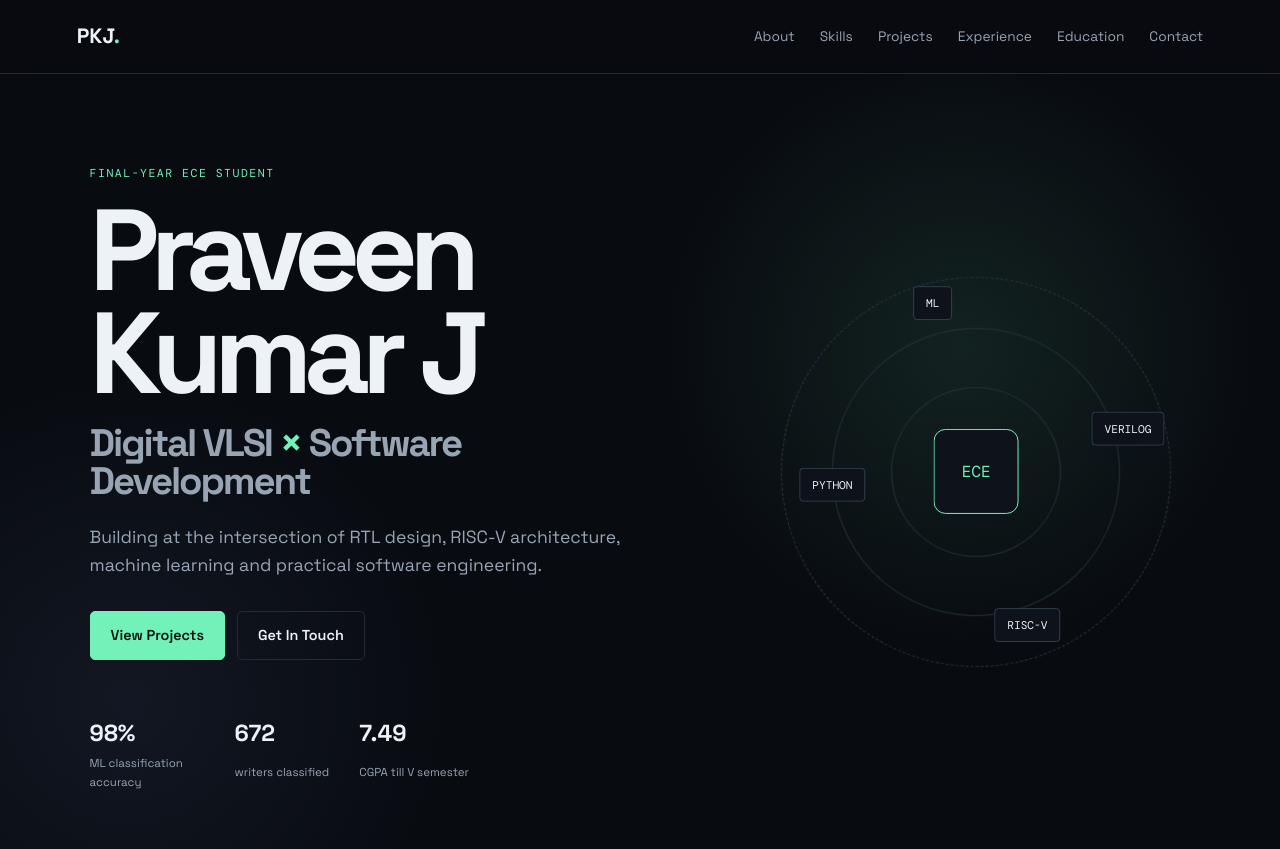
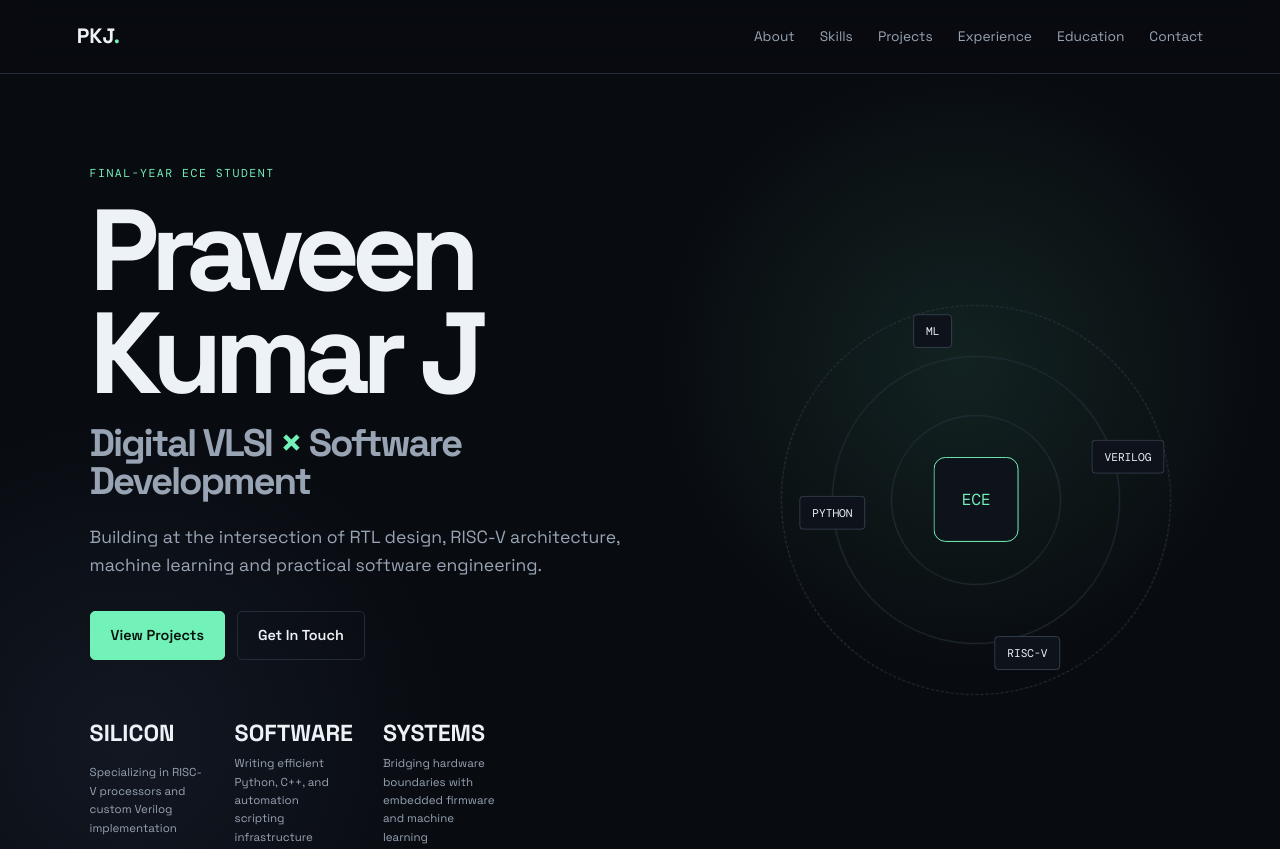
Before and after one commit to Normaluser-pk/praveen_portfolio, a plain HTML site: page index.html in a window 1280 px wide. Shown: the top 849 px of the page. Drawn offline with nearby package versions, Linux system fonts and the light colour scheme.

Commit message:
Revise quick stats to include specialization areas
Updated quick stats section with new specialization details.

```diff
--- a/index.html
+++ b/index.html
@@ -36,9 +36,9 @@
           <a class="btn secondary" href="#contact">Get In Touch</a>
         </div>
         <div class="quick-stats">
-          <div><strong>98%</strong><span>ML classification accuracy</span></div>
-          <div><strong>672</strong><span>writers classified</span></div>
-          <div><strong>7.49</strong><span>CGPA till V semester</span></div>
+          <div><strong>SILICON</strong><span>Specializing in RISC-V processors and custom Verilog implementation</span></div>
+          <div><strong>SOFTWARE</strong><span>Writing efficient Python, C++, and automation scripting infrastructure</span></div>
+          <div><strong>SYSTEMS</strong><span>Bridging hardware boundaries with embedded firmware and machine learning</span></div>
         </div>
       </div>
       <div class="chip-orbit" aria-hidden="true">
```
